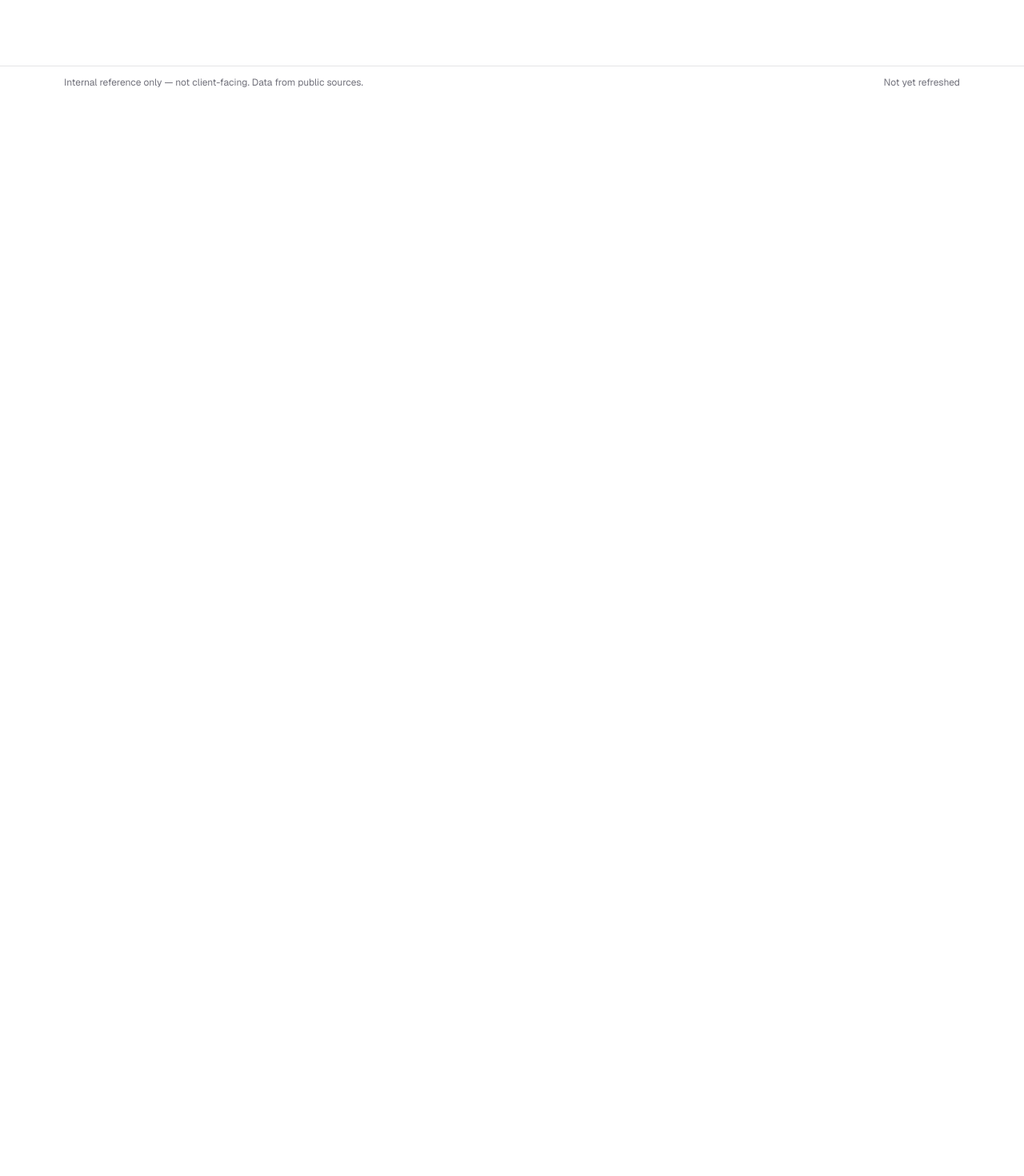
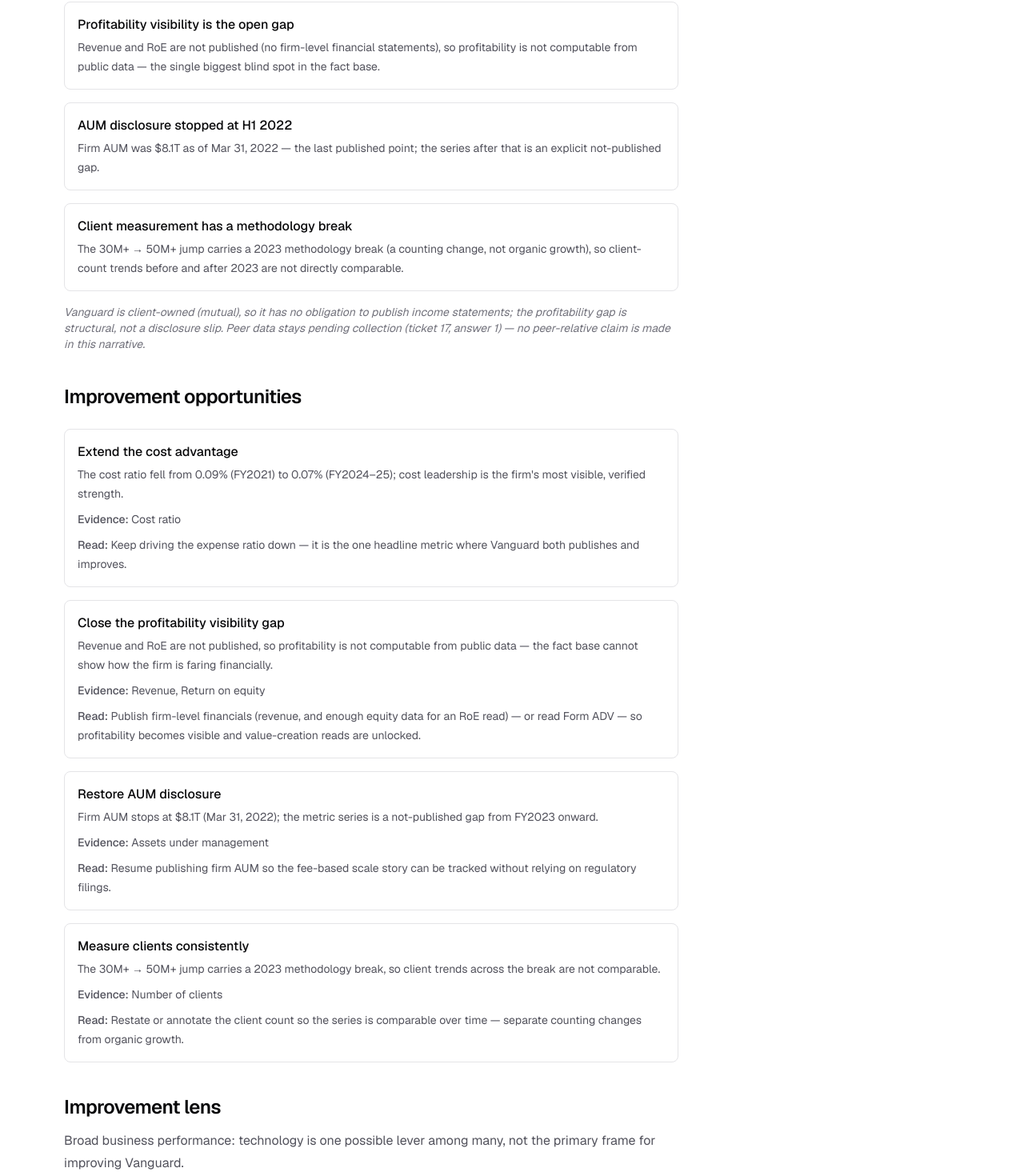
Before and after one commit to Debarpan7/Vanguard, a Next.js app: page / in a window 1280 px wide. Shown: the part 677-2147 px from the top of the page at 80% size. Before the commit the page ends 800 px from the top, so only its background shows below. Built offline with nearby package versions, Linux system fonts and the light colour scheme.

Commit message:
feat: ticket 17 - LLM analysis pipeline: narrative, 4 improvement opportunities, and improvement lens presented on the home page (seeded pipeline output in src/data/analysis.ts)

```diff
--- a/src/app/page.tsx
+++ b/src/app/page.tsx
@@ -1,4 +1,5 @@
 import Link from "next/link";
+import { AnalysisView } from "@/components/analysis-view";
 import { DataAsOfMarker } from "@/components/data-as-of-marker";
 import { navLinks, site } from "@/lib/site";
 
@@ -16,6 +17,10 @@
           Data-as-of: <DataAsOfMarker />
         </p>
       </section>
+
+      {/* Ticket 17 — the home page is the analysis view: narrative, improvement
+      opportunities, and lens from the seeded pipeline output. */}
+      <AnalysisView />
 
       <section className="mt-10 grid gap-4 sm:grid-cols-2 lg:grid-cols-3">
         {navLinks.map((link) => (
--- /dev/null
+++ b/src/components/analysis-view.tsx
@@ -0,0 +1,86 @@
+import {
+  analysisNarrative,
+  analysisOpportunities,
+  improvementLens,
+} from "@/data/analysis";
+import { metricMeta } from "@/data/fact-base";
+
+/**
+ * The analysis view (ticket 17 — LLM analysis pipeline): the home page's
+ * narrative, improvement opportunities, and lens, rendered from the seeded
+ * pipeline output (`src/data/analysis.ts`). Server component — reads the
+ * data module directly, no client state.
+ */
+export function AnalysisView() {
+  return (
+    <div className="mt-10 max-w-3xl">
+      <section aria-label="How Vanguard is faring">
+        <h2 className="text-2xl font-semibold tracking-tight text-zinc-950 dark:text-zinc-50">
+          {analysisNarrative.title}
+        </h2>
+        <p className="mt-3 text-base leading-7 text-zinc-600 dark:text-zinc-400">
+          {analysisNarrative.intro}
+        </p>
+
+        <div className="mt-6 space-y-4">
+          {analysisNarrative.reads.map((read) => (
+            <div
+              key={read.heading}
+              className="rounded-lg border border-zinc-200 bg-white p-4 dark:border-zinc-800 dark:bg-zinc-950"
+            >
+              <h3 className="font-medium text-zinc-950 dark:text-zinc-50">
+                {read.heading}
+              </h3>
+              <p className="mt-1 text-sm leading-6 text-zinc-600 dark:text-zinc-400">
+                {read.body}
+              </p>
+            </div>
+          ))}
+        </div>
+
+        <p className="mt-4 text-sm italic text-zinc-500 dark:text-zinc-400">
+          {analysisNarrative.caveat}
+        </p>
+      </section>
+
+      <section className="mt-10" aria-label="Improvement opportunities">
+        <h2 className="text-2xl font-semibold tracking-tight text-zinc-950 dark:text-zinc-50">
+          Improvement opportunities
+        </h2>
+        <div className="mt-6 space-y-4">
+          {analysisOpportunities.map((opportunity) => (
+            <div
+              key={opportunity.id}
+              className="rounded-lg border border-zinc-200 bg-white p-4 dark:border-zinc-800 dark:bg-zinc-950"
+            >
+              <h3 className="font-medium text-zinc-950 dark:text-zinc-50">
+                {opportunity.name}
+              </h3>
+              <p className="mt-1 text-sm leading-6 text-zinc-600 dark:text-zinc-400">
+                {opportunity.claim}
+              </p>
+              <p className="mt-2 text-sm leading-6 text-zinc-600 dark:text-zinc-400">
+                <span className="font-medium">Evidence:</span>{" "}
+                {opportunity.evidence
+                  .map((metric) => metricMeta[metric].name)
+                  .join(", ")}
+              </p>
+              <p className="mt-2 text-sm leading-6 text-zinc-600 dark:text-zinc-400">
+                <span className="font-medium">Read:</span> {opportunity.read}
+              </p>
+            </div>
+          ))}
+        </div>
+      </section>
+
+      <section className="mt-10" aria-label="Improvement lens">
+        <h2 className="text-2xl font-semibold tracking-tight text-zinc-950 dark:text-zinc-50">
+          Improvement lens
+        </h2>
+        <p className="mt-3 text-base leading-7 text-zinc-600 dark:text-zinc-400">
+          {improvementLens}
+        </p>
+      </section>
+    </div>
+  );
+}
--- /dev/null
+++ b/src/data/analysis.ts
@@ -0,0 +1,123 @@
+import type { MetricId } from "@/data/fact-base";
+
+/**
+ * Seeded analysis output (ticket 17 — LLM analysis pipeline: narrative and
+ * improvement opportunities). The pipeline's job is to produce, from the fact
+ * base, (a) a narrative answering "how is Vanguard faring", (b) named
+ * improvement opportunities each connected to its evidence metrics, and
+ * (c) a stated improvement lens. This module is the pipeline's stored output
+ * for the site to present; in production the pipeline would run over the fact
+ * base, but the seeded output is the decided, grounded content (decisions:
+ * `.scratch/vanguard-intelligence/issues/17-task-analysis-pipeline.md`).
+ *
+ * Grounding rules (ticket 03 exclusions): every claim traces to a fact-base
+ * metric or an explicit gap — Vanguard gaps render as "not published", peer
+ * data stays "pending collection" (ticket 17 answer 1). Nothing is invented.
+ */
+
+/** One grounded narrative read, e.g. "cost leadership". */
+export interface AnalysisRead {
+  heading: string;
+  /** Grounded prose — traces to fact-base literals or explicit gaps. */
+  body: string;
+}
+
+/** The narrative produced from the fact base. */
+export interface AnalysisNarrative {
+  title: string;
+  /** Grounded overview of how Vanguard is faring. */
+  intro: string;
+  reads: readonly AnalysisRead[];
+  /** Ownership/methodology caveat every reader should hold. */
+  caveat: string;
+}
+
+/** A named improvement opportunity connected to its evidence metrics. */
+export interface AnalysisOpportunity {
+  id: string;
+  name: string;
+  /** What the evidence indicates — a claim grounded in the evidence metrics. */
+  claim: string;
+  /** The evidence metrics behind the claim, from the headline metric set. */
+  evidence: readonly MetricId[];
+  /** The improvement read — what the analysis suggests following from the
+   * evidence. */
+  read: string;
+}
+
+/**
+ * The stated improvement lens (spec story 32): broad business performance,
+ * technology one possible lever among many — not the primary frame.
+ */
+export const improvementLens =
+  "Broad business performance: technology is one possible lever among many, not the primary frame for improving Vanguard.";
+
+export const analysisNarrative: AnalysisNarrative = {
+  title: "How Vanguard is faring",
+  intro:
+    "Vanguard is client-owned (mutual) and publishes headline statistics — AUM, client counts, the cost ratio — and fund-level statements, but no firm-level financials. The fact base shows a firm whose published measures tell a consistent story: cost leadership held and extended (0.09% → 0.07% asset-weighted expense ratio over five years), client count growth that is a 2023 counting change, not organic growth (30M+ → 50M+ with a methodology break), and an assets-under-management story that goes quiet after H1 2022 ($8.1T as of Mar 31, 2022 was the last firm AUM published). Profitability is the gap: revenue and RoE are not published, so the firm's financial performance is not visible from public disclosures.",
+  reads: [
+    {
+      heading: "Cost leadership is real and improving",
+      body: "The asset-weighted average US fund expense ratio fell from 0.09% (FY2021) to 0.07% (FY2024–25) — a durable, published measure of the cost advantage.",
+    },
+    {
+      heading: "Profitability visibility is the open gap",
+      body: "Revenue and RoE are not published (no firm-level financial statements), so profitability is not computable from public data — the single biggest blind spot in the fact base.",
+    },
+    {
+      heading: "AUM disclosure stopped at H1 2022",
+      body: "Firm AUM was $8.1T as of Mar 31, 2022 — the last published point; the series after that is an explicit not-published gap.",
+    },
+    {
+      heading: "Client measurement has a methodology break",
+      body: "The 30M+ → 50M+ jump carries a 2023 methodology break (a counting change, not organic growth), so client-count trends before and after 2023 are not directly comparable.",
+    },
+  ],
+  caveat:
+    "Vanguard is client-owned (mutual), so it has no obligation to publish income statements; the profitability gap is structural, not a disclosure slip. Peer data stays pending collection (ticket 17, answer 1) — no peer-relative claim is made in this narrative.",
+};
+
+export const analysisOpportunities: readonly AnalysisOpportunity[] = [
+  {
+    id: "cost-advantage",
+    name: "Extend the cost advantage",
+    claim:
+      "The cost ratio fell from 0.09% (FY2021) to 0.07% (FY2024–25); cost leadership is the firm's most visible, verified strength.",
+    evidence: ["cost-ratio"],
+    read: "Keep driving the expense ratio down — it is the one headline metric where Vanguard both publishes and improves.",
+  },
+  {
+    id: "profitability-visibility",
+    name: "Close the profitability visibility gap",
+    claim:
+      "Revenue and RoE are not published, so profitability is not computable from public data — the fact base cannot show how the firm is faring financially.",
+    evidence: ["revenue", "roe"],
+    read: "Publish firm-level financials (revenue, and enough equity data for an RoE read) — or read Form ADV — so profitability becomes visible and value-creation reads are unlocked.",
+  },
+  {
+    id: "aum-disclosure",
+    name: "Restore AUM disclosure",
+    claim:
+      "Firm AUM stops at $8.1T (Mar 31, 2022); the metric series is a not-published gap from FY2023 onward.",
+    evidence: ["aum"],
+    read: "Resume publishing firm AUM so the fee-based scale story can be tracked without relying on regulatory filings.",
+  },
+  {
+    id: "client-measurement",
+    name: "Measure clients consistently",
+    claim:
+      "The 30M+ → 50M+ jump carries a 2023 methodology break, so client trends across the break are not comparable.",
+    evidence: ["clients"],
+    read: "Restate or annotate the client count so the series is comparable over time — separate counting changes from organic growth.",
+  },
+];
+
+/** Resolves an improvement opportunity by id. */
+export function opportunityFor(id: string): AnalysisOpportunity {
+  const opportunity = analysisOpportunities.find((o) => o.id === id);
+  if (!opportunity) {
+    throw new Error(`No analysis opportunity with id "${id}"`);
+  }
+  return opportunity;
+}
```
Also changed, not shown: 2 other files (tests, documents, lock files or other folders).
